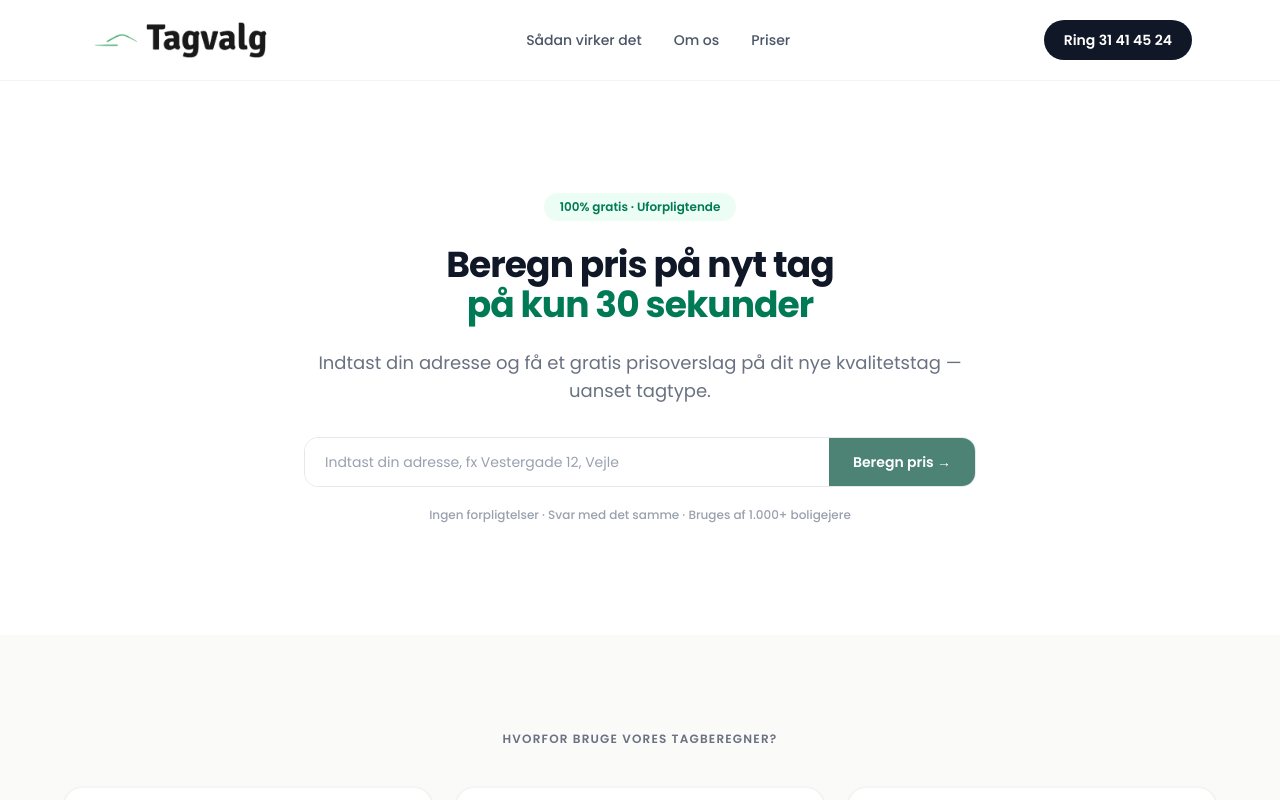
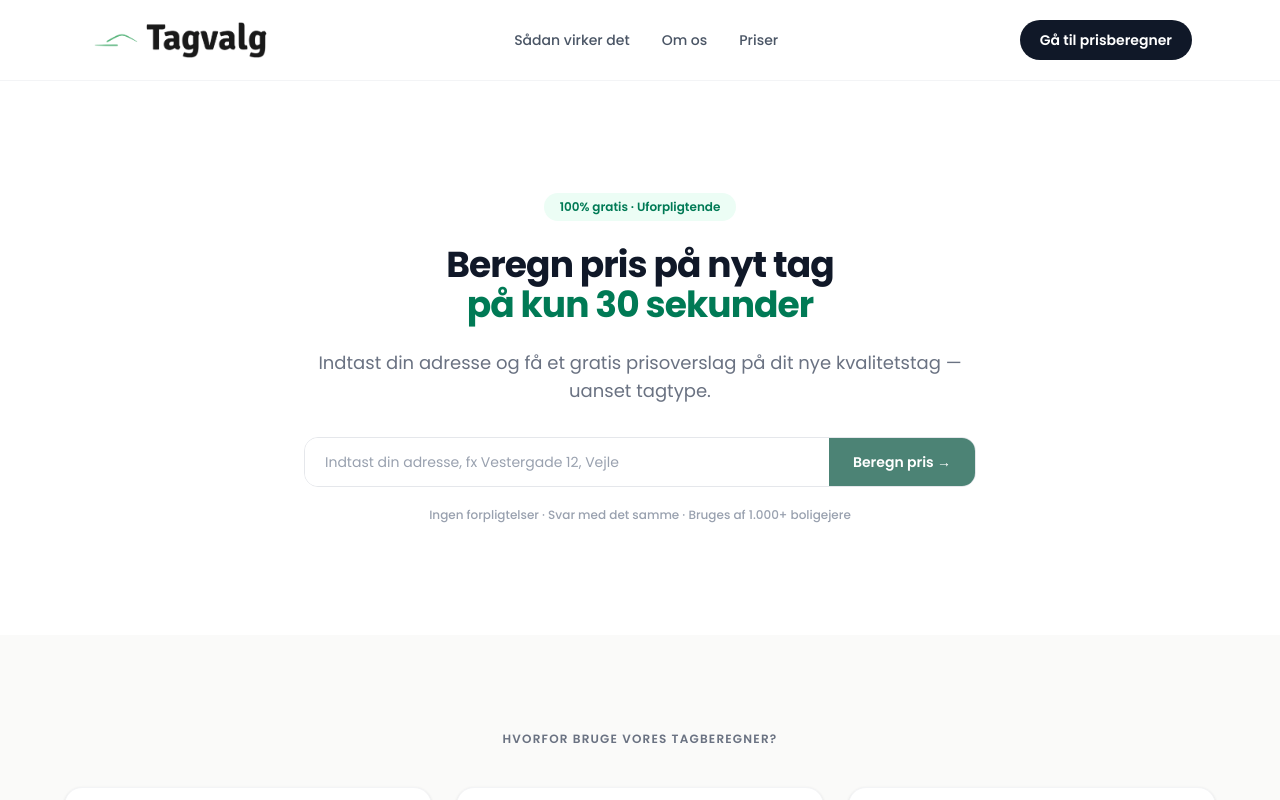
Before and after one commit to nikolajelykkebo-collab/tagvalg, a Next.js app: page / in a window 1280 px wide. Shown: the top 800 px of the page. Built offline with nearby package versions, Linux system fonts and the light colour scheme.

Commit message:
Skift header-knap til Gå til prisberegner

```diff
--- a/components/Header.tsx
+++ b/components/Header.tsx
@@ -29,12 +29,12 @@ export default function Header() {
           ))}
         </nav>
 
-        <a
-          href="tel:31414524"
+        <Link
+          href="/beregner"
           className="inline-flex shrink-0 items-center rounded-full bg-gray-900 px-5 py-2.5 text-sm font-semibold text-white transition-colors hover:bg-gray-800"
         >
-          Ring 31 41 45 24
-        </a>
+          Gå til prisberegner
+        </Link>
       </div>
     </header>
   );
```
